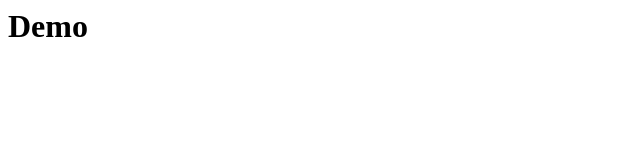
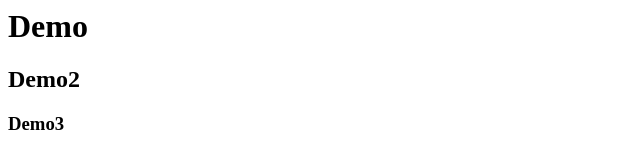
Before and after one commit to ramazancetinn/git-tutorial, a plain HTML site: page index.html in a window 1280 px wide. Shown: the whole page, without its empty margins (0-640 px from the left). Drawn offline with Linux system fonts and the light colour scheme.

Commit message:
update index.html and ali.html

```diff
--- a/index.html
+++ b/index.html
@@ -1 +1,7 @@
 <h1>Demo</h1>
+
+
+<h2>Demo2</h2>
+
+
+<h3>Demo3</h3>
```
Also changed, not shown: ali.html (+1 -0 lines).
